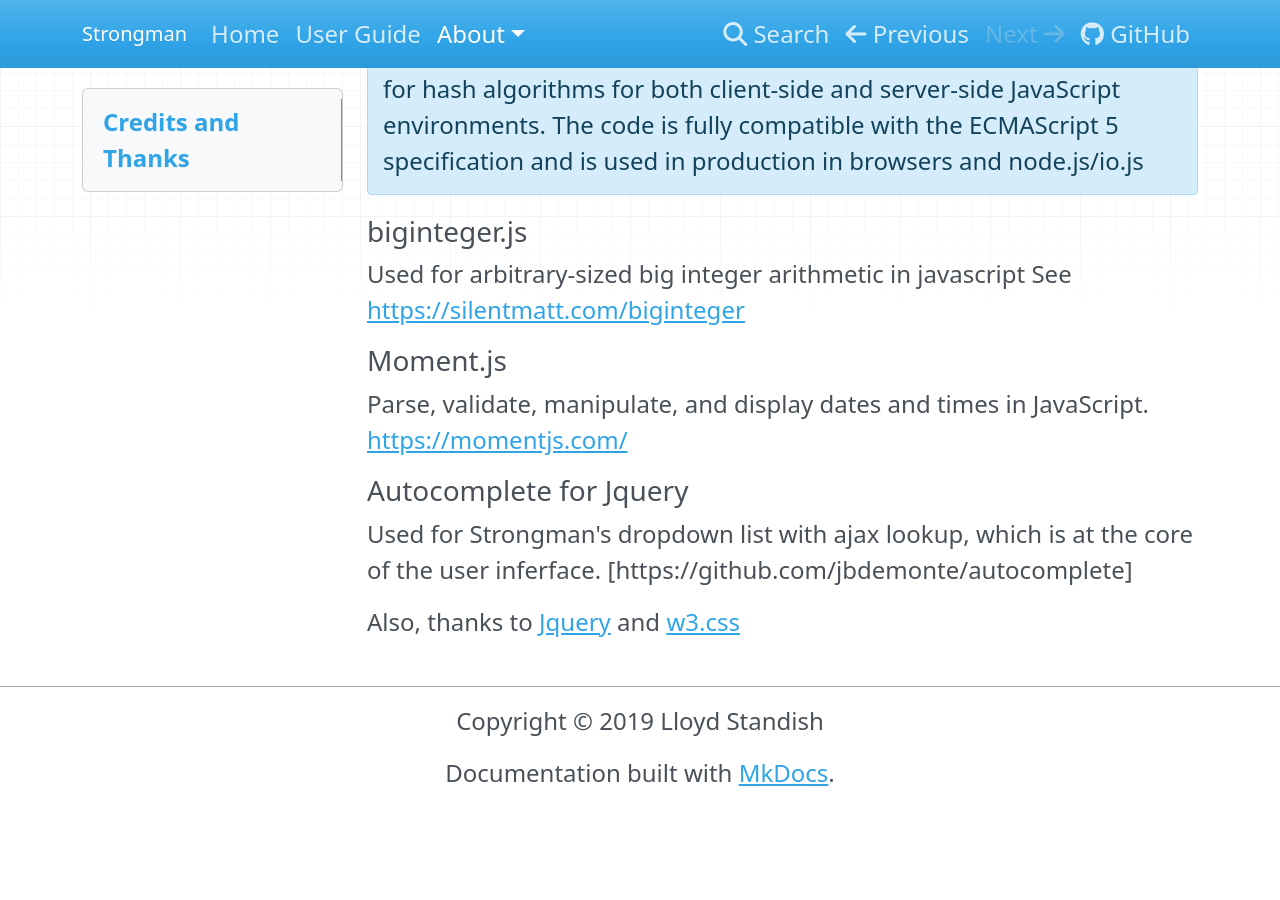
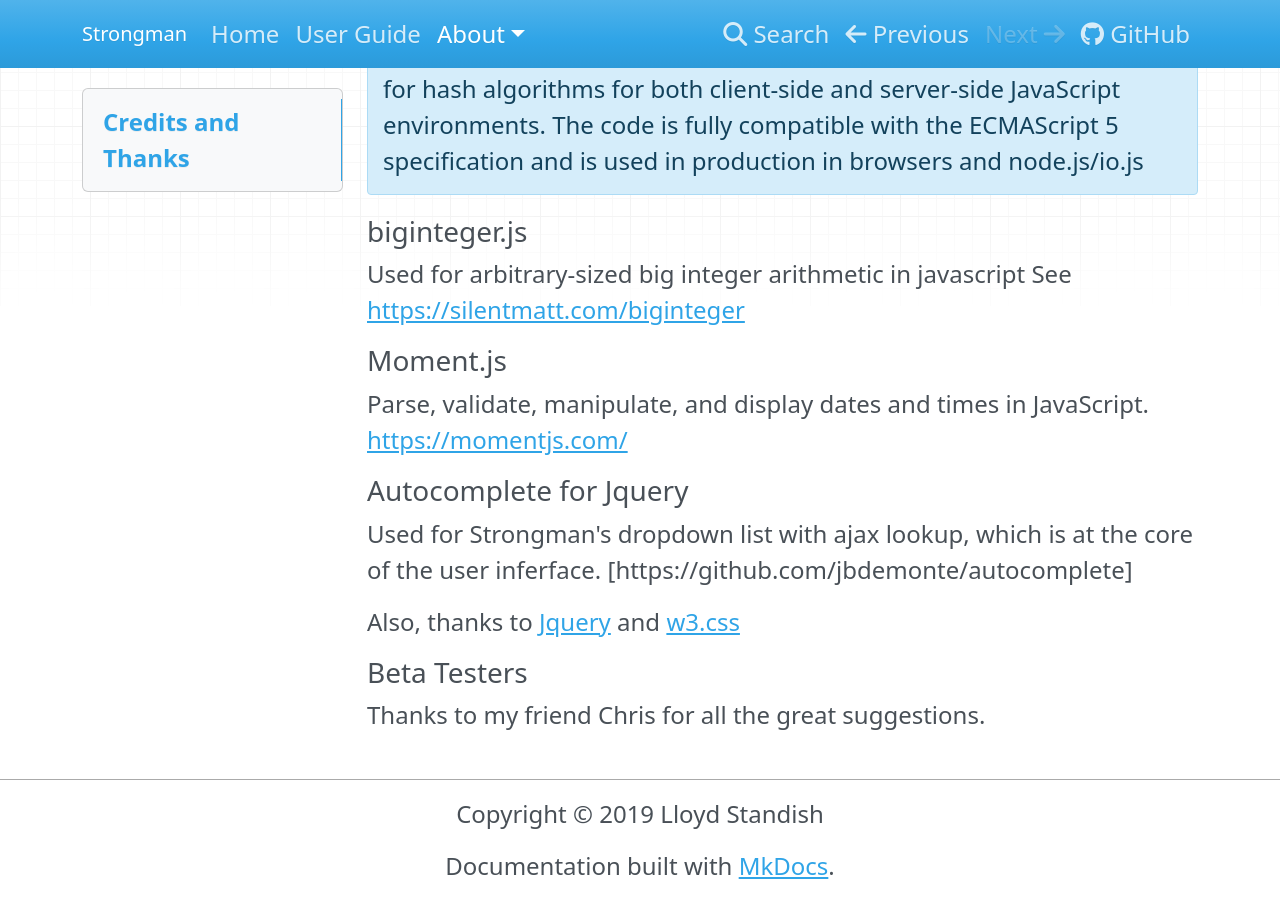
Before and after one commit to lstandish/strongman-md, an MkDocs documentation site: the page built from docs/about/credits.md, in a window 1280 px wide and 900 px high, scrolled down 1219 px. Built offline with MkDocs 1.6.1, drawn with Linux system fonts in a browser that asks for light colours; before the commit the page ends 2026 px from its top, so only the background shows below that.

Commit message:
docs/about/credits.md updated from https://stackedit.io/

```diff
--- a/docs/about/credits.md
+++ b/docs/about/credits.md
@@ -46,6 +46,9 @@
 
 [jshashes]: https://github.com/h2non/jshashes
 [lesspass]: https://lesspass.com
+
+### Beta Testers
+Thanks to my friend Chris for all the great suggestions.
 <!--stackedit_data:
-eyJoaXN0b3J5IjpbLTE0ODA5NTg2NDldfQ==
+eyJoaXN0b3J5IjpbLTM4MDU4MTAwNCwtMTQ4MDk1ODY0OV19
 -->
```
